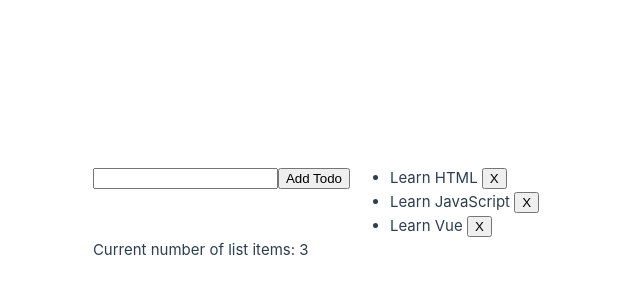
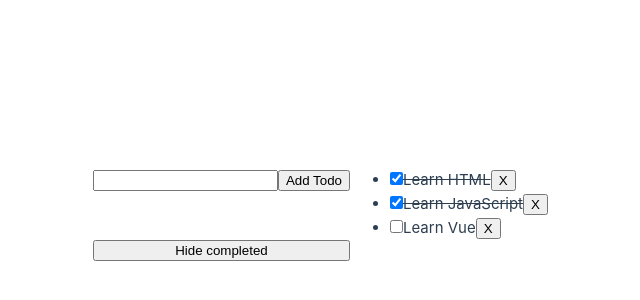
Before and after one commit to alecthibodeau/vue-tutorial, a Vue app: page / in a window 1280 px wide. Shown: the part 186-486 px from the top of the page, without its empty margins (290-930 px from the left). Built offline with nearby package versions, Linux system fonts and the light colour scheme.

Commit message:
Complete Step 8 - Computed Property

```diff
--- a/src/App.vue
+++ b/src/App.vue
@@ -1,50 +1,61 @@
 <script setup lang="ts">
-import { ref, type Ref } from 'vue';
+import { computed, ref } from 'vue';
 
 interface Todo {
   id: number;
   text: string;
+  done: boolean;
 }
 
-// give each todo a unique id
 let id = 0;
-
-// provide corresponding ref for template
-let itemsNumber: Ref<number | null> = ref(null);
 
 const newTodo = ref('');
 
+const hideCompleted = ref(false);
+
 const todos = ref([
-  { id: id += 1, text: 'Learn HTML' },
-  { id: id += 1, text: 'Learn JavaScript' },
-  { id: id += 1, text: 'Learn Vue' }
+  { id: id += 1, text: 'Learn HTML', done: true },
+  { id: id += 1, text: 'Learn JavaScript', done: true },
+  { id: id += 1, text: 'Learn Vue', done: false }
 ]);
 
+const filteredTodos = computed(() => {
+  // return filtered todos based on
+  // `todos.value` & `hideCompleted.value`
+  return hideCompleted.value
+    ? todos.value.filter((todo) => !todo.done)
+    : todos.value
+})
+
 function addTodo() {
-  todos.value.push({ id: id += 1, text: newTodo.value });
+  todos.value.push({ id: id += 1, text: newTodo.value, done: false });
   newTodo.value = '';
-  itemsNumber.value = id;
 }
 
 function removeTodo(todo: Todo) {
   todos.value = todos.value.filter((todoToRemove) => todoToRemove !== todo);
-  id -= 1;
-  if (itemsNumber.value) itemsNumber.value -= 1;
 }
 </script>
 
 <template>
   <form @submit.prevent="addTodo">
-    <input v-model="newTodo">
+    <input v-model="newTodo" />
     <button>Add Todo</button>
   </form>
   <ul>
-    <li v-for="todo in todos" :key="todo.id">
-      {{ todo.text }}
+    <li v-for="todo in filteredTodos" :key="todo.id">
+      <input type="checkbox" v-model="todo.done">
+      <span :class="{ done: todo.done }">{{ todo.text }}</span>
       <button @click="removeTodo(todo)">X</button>
     </li>
   </ul>
-  <div>
-    {{ `Current number of list items: ${itemsNumber ? itemsNumber : todos.length}` }}
-  </div>
+  <button @click="hideCompleted = !hideCompleted">
+    {{ hideCompleted ? 'Show all' : 'Hide completed' }}
+  </button>
 </template>
+
+<style>
+.done {
+  text-decoration: line-through;
+}
+</style>
```
